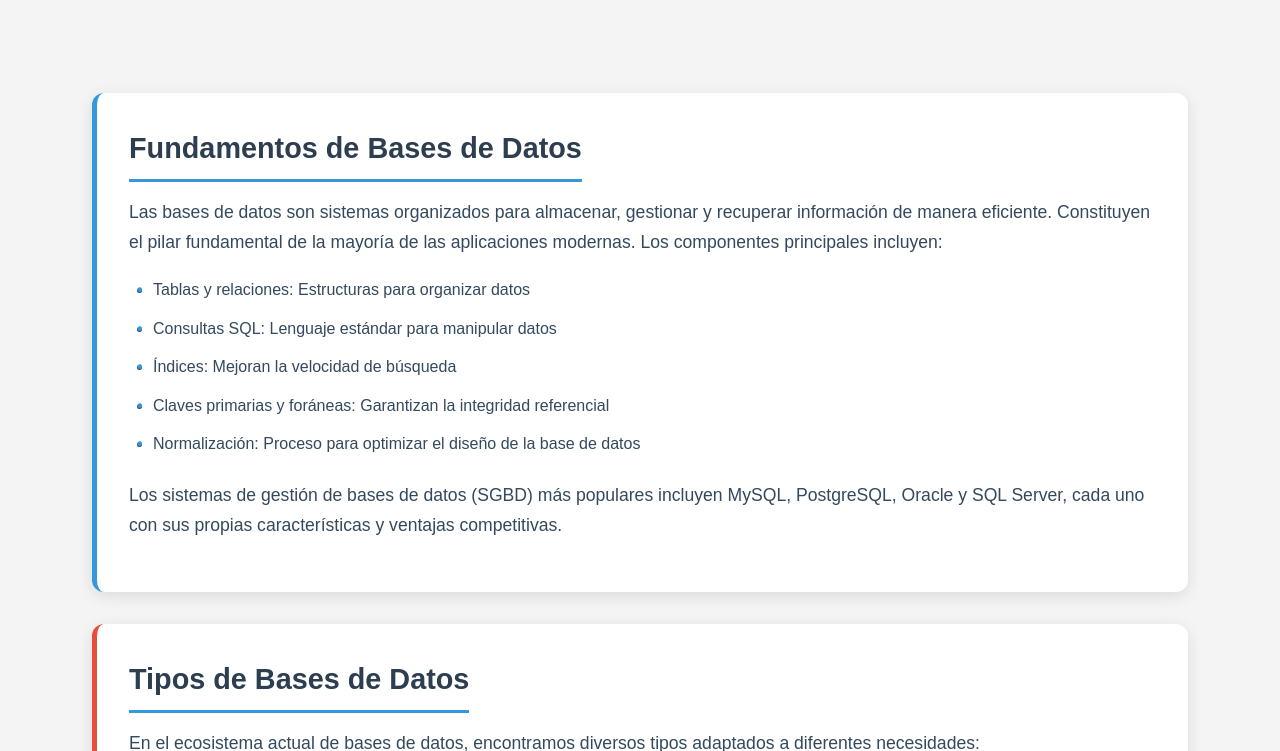
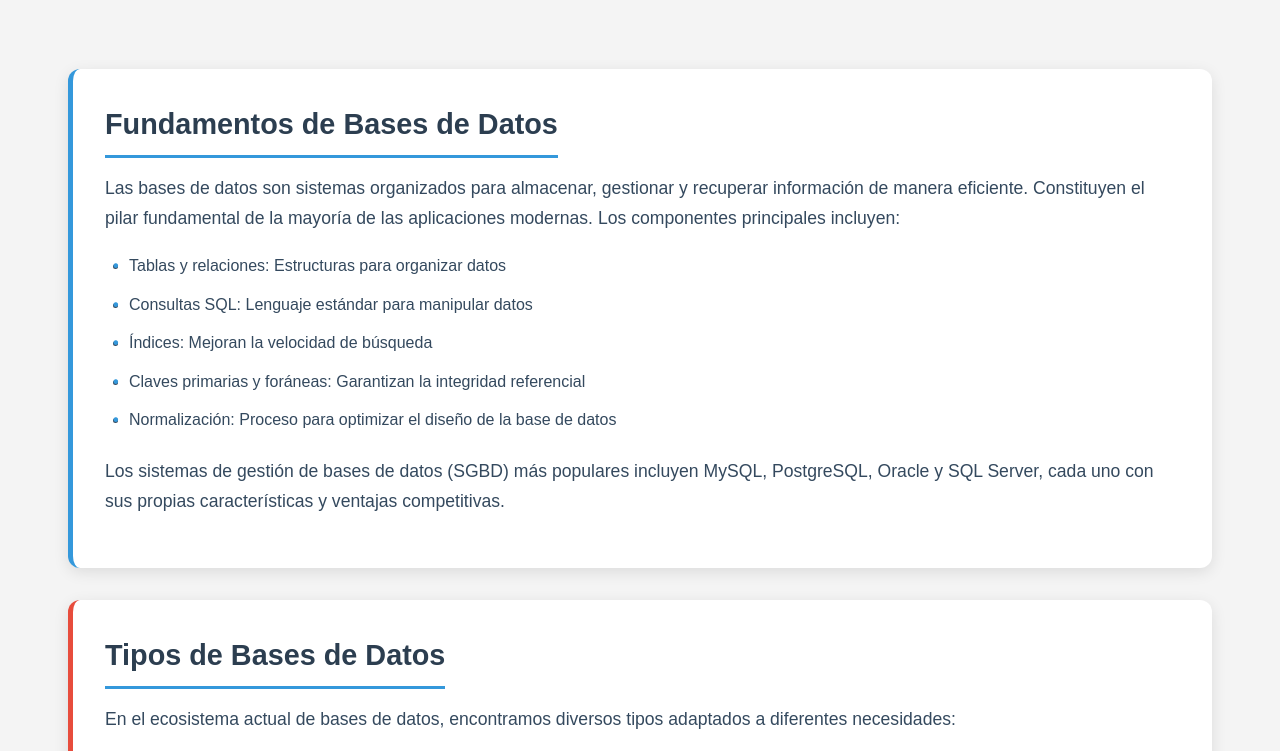
Before and after one commit to LeoM-Dev/blog2, a plain HTML site: page index.html in a window 1280 px wide. Shown: the part 237-988 px from the top of the page. Drawn offline with Linux system fonts and the light colour scheme.

Commit message:
Actualizar styles.css

```diff
--- a/styles.css
+++ b/styles.css
@@ -29,7 +29,7 @@ h3 {
 main {
     max-width: 1200px;
     margin: 20px auto 0;
-    padding: 2rem;
+    padding: .5rem;
 }
 
 .hero {
```
